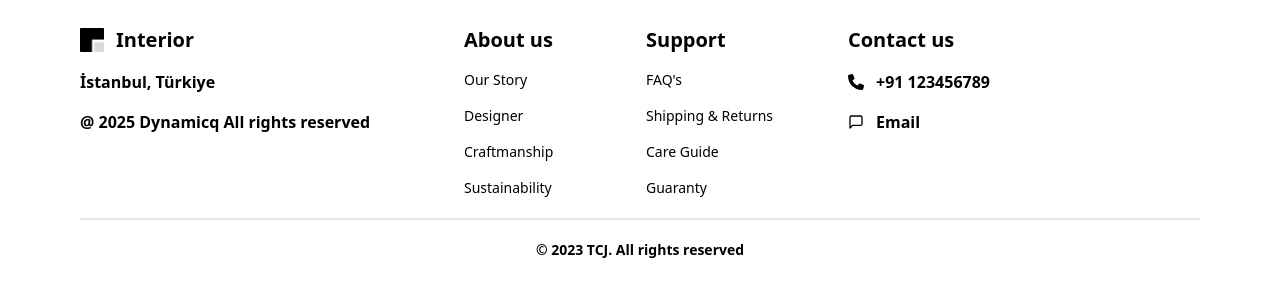
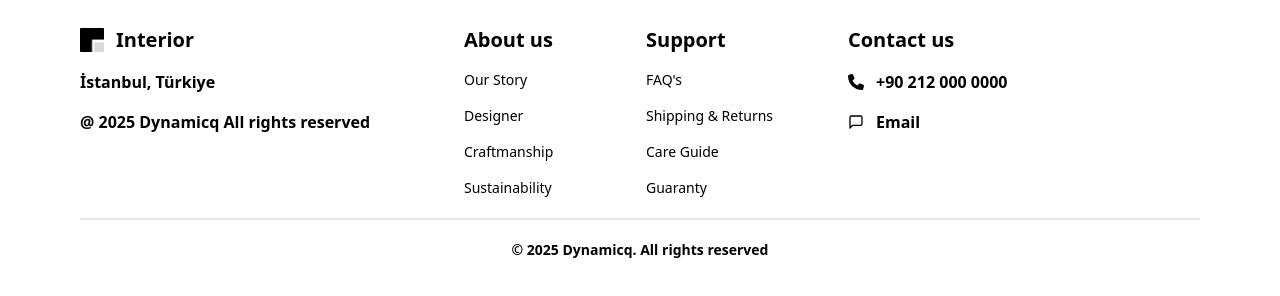
Before and after one commit to forxynet/react-interior-design, a React (Vite) app: page / in a window 1280 px wide. Shown: the part 3486-3782 px from the top of the page. Built offline with nearby package versions, Linux system fonts and the light colour scheme.

Commit message:
added footer

```diff
--- a/src/components/footer/Footer.jsx
+++ b/src/components/footer/Footer.jsx
@@ -66,7 +66,7 @@ const Footer = () => {
             <ul className="text-base font-semibold space-y-4">
               <li className="flex items-center space-x-3">
                 <FaPhone />
-                <a href="#">+91 123456789</a>
+                <a href="#">+90 212 000 0000</a>
               </li>
               <li className="flex items-center space-x-3">
                 <LuMessageSquare />
@@ -78,7 +78,7 @@ const Footer = () => {
 
         {/* bottom section */}
         <p className="text-center text-sm font-semibold  border-t-2 pt-5 mt-5">
-          &copy; 2023 TCJ. All rights reserved
+          &copy; 2025 Dynamicq. All rights reserved
         </p>
       </div>
     </motion.footer>
```
